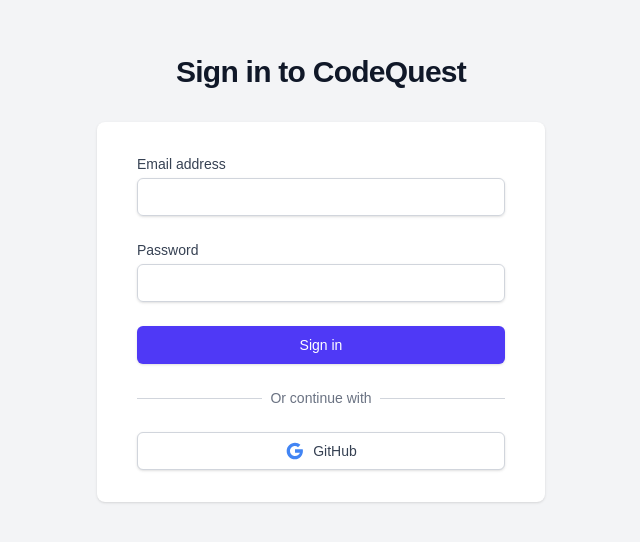
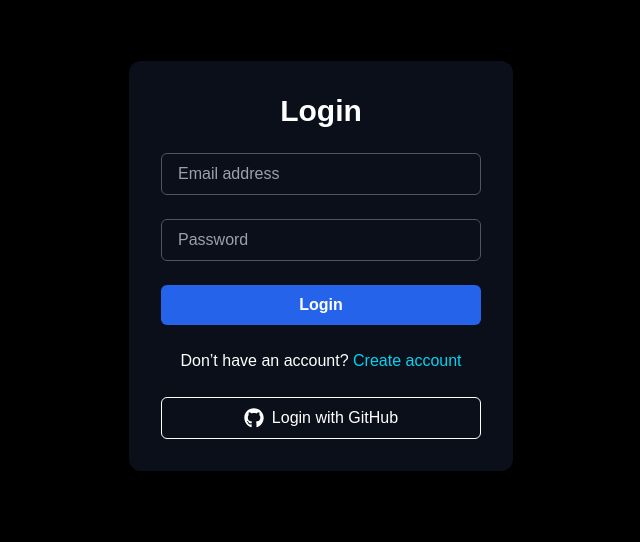
Before and after one commit to BlackStone8960/codequest-frontend, a Next.js app: page /login in a window 1280 px wide. Shown: the part 134-676 px from the top of the page, without its empty margins (319-959 px from the left). Built offline with nearby package versions, Linux system fonts and the light colour scheme.

Commit message:
add(client): add a link to registration page, change the layout

```diff
--- a/src/app/login/page.tsx
+++ b/src/app/login/page.tsx
@@ -2,8 +2,10 @@
 
 import { useUserStore } from "@/store/userStore";
 import axios from "axios";
+import Link from "next/link";
 import { useRouter } from "next/navigation";
 import { useState } from "react";
+import { FaGithub } from "react-icons/fa";
 
 export default function LoginPage() {
   const [email, setEmail] = useState("");
@@ -57,15 +59,10 @@
   };
 
   return (
-    <div className="min-h-screen bg-gray-100 flex flex-col justify-center px-4 py-12 sm:px-6 lg:px-8">
-      <div className="sm:mx-auto sm:w-full sm:max-w-md">
-        <h2 className="mt-6 text-center text-3xl font-bold tracking-tight text-gray-900">
-          Sign in to CodeQuest
-        </h2>
-      </div>
+    <div className="min-h-screen flex items-center justify-center bg-black px-4">
+      <div className="w-full max-w-sm bg-[#0B0F19] p-8 rounded-xl shadow space-y-6">
+        <h2 className="text-3xl font-bold text-white text-center">Login</h2>
 
-      <div className="mt-8 sm:mx-auto sm:w-full sm:max-w-md">
-        <div className="bg-white py-8 px-6 shadow rounded-lg sm:px-10">
         <form
           className="space-y-6"
           action="#"
@@ -73,84 +70,51 @@
           onSubmit={handleSubmit}
         >
           <div>
-              <label
-                htmlFor="email"
-                className="block text-sm font-medium text-gray-700"
-              >
-                Email address
-              </label>
-              <div className="mt-1">
             <input
-                  id="email"
+              type="email"
               name="email"
-                  type="email"
-                  autoComplete="email"
-                  required
-                  className="appearance-none block w-full px-3 py-2 border border-gray-300 rounded-md shadow-sm placeholder-gray-400 focus:outline-none focus:ring-indigo-500 focus:border-indigo-500 sm:text-sm"
+              placeholder="Email address"
               value={email}
               onChange={(e) => setEmail(e.target.value)}
+              className="w-full px-4 py-2 rounded-md bg-transparent border border-gray-600 text-white placeholder-gray-400 focus:outline-none focus:ring-2 focus:ring-blue-500"
+              required
             />
-              </div>
           </div>
 
           <div>
-              <label
-                htmlFor="password"
-                className="block text-sm font-medium text-gray-700"
-              >
-                Password
-              </label>
-              <div className="mt-1">
             <input
-                  id="password"
+              type="password"
               name="password"
-                  type="password"
-                  autoComplete="current-password"
-                  required
-                  className="appearance-none block w-full px-3 py-2 border border-gray-300 rounded-md shadow-sm placeholder-gray-400 focus:outline-none focus:ring-indigo-500 focus:border-indigo-500 sm:text-sm"
+              placeholder="Password"
               value={password}
               onChange={(e) => setPassword(e.target.value)}
+              className="w-full px-4 py-2 rounded-md bg-transparent border border-gray-600 text-white placeholder-gray-400 focus:outline-none focus:ring-2 focus:ring-blue-500"
+              required
             />
-              </div>
           </div>
 
           <div>
             <button
               type="submit"
-                className="w-full flex justify-center py-2 px-4 border border-transparent rounded-md shadow-sm text-sm font-medium text-white bg-indigo-600 hover:bg-indigo-700 focus:outline-none focus:ring-2 focus:ring-offset-2 focus:ring-indigo-500"
+              className="w-full bg-[#2563EB] hover:bg-blue-700 text-white font-semibold py-2 rounded-md"
             >
-                Sign in
+              Login
             </button>
           </div>
         </form>
 
-          <div className="mt-6">
-            <div className="relative">
-              <div className="absolute inset-0 flex items-center">
-                <div className="w-full border-t border-gray-300" />
-              </div>
-              <div className="relative flex justify-center text-sm">
-                <span className="px-2 bg-white text-gray-500">
-                  Or continue with
-                </span>
-              </div>
-            </div>
+        <p className="text-center text-white">
+          Don’t have an account?{" "}
+          <Link href="/register" className="text-cyan-400 hover:underline">
+            Create account
+          </Link>
+        </p>
 
         <div className="mt-6">
-              <button
-                type="button"
-                className="w-full inline-flex justify-center items-center gap-2 py-2 px-4 border border-gray-300 rounded-md shadow-sm text-sm font-medium text-gray-700 bg-white hover:bg-gray-50"
-              >
-                <svg className="w-5 h-5" viewBox="0 0 48 48" fill="none">
-                  <path
-                    d="M44.5 20H24V28H35.8C34.3 32.5 30 36 24 36C17.4 36 12 30.6 12 24C12 17.4 17.4 12 24 12C26.8 12 29.3 13 31.2 14.7L37 9C33.5 5.9 28.9 4 24 4C12.9 4 4 12.9 4 24C4 35.1 12.9 44 24 44C34.1 44 43 35.1 43 24C43 22.6 42.8 21.3 42.5 20H44.5Z"
-                    fill="#4285F4"
-                  />
-                </svg>
-                GitHub
+          <button className="w-full flex items-center justify-center border border-white text-white py-2 rounded-md hover:bg-white hover:text-black transition">
+            <FaGithub className="w-5 h-5 mr-2" />
+            Login with GitHub
           </button>
-            </div>
-          </div>
         </div>
       </div>
     </div>
```
Lines whose indentation alone changed are shown as unchanged.
